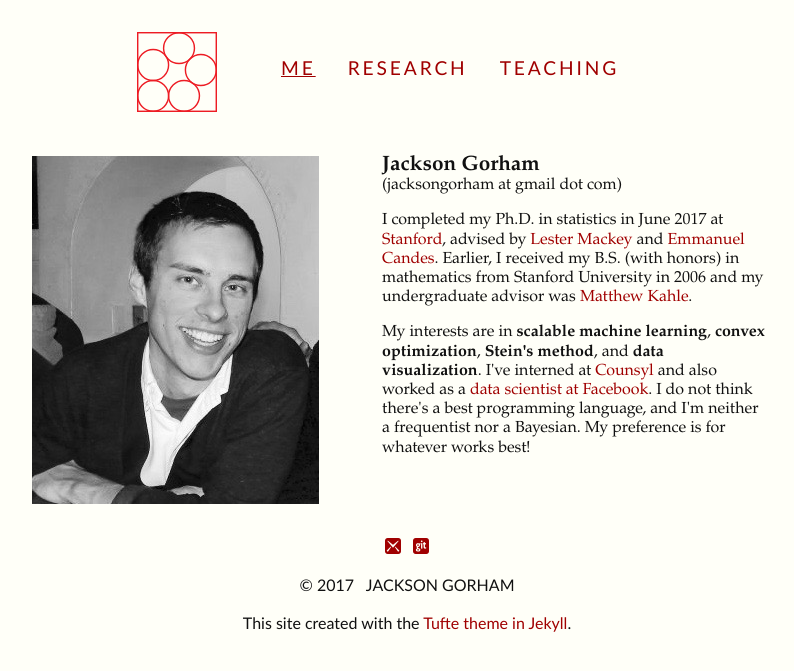
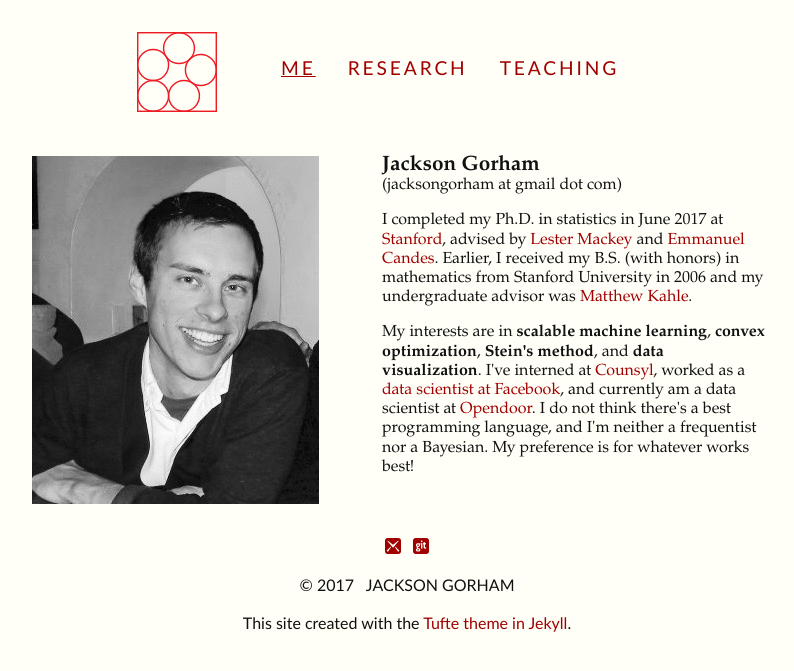
Before and after one commit to jgorham/jgorham.github.io, a Jekyll site: the page built from index.md, in a window 1280 px wide. Shown: the top 671 px of the page, without its empty margins (233-1027 px from the left). Built offline with Jekyll 4.4.1, drawn with Linux system fonts in a browser that asks for light colours.

Commit message:
Add Opendoor to bio.

```diff
--- a/index.md
+++ b/index.md
@@ -23,13 +23,13 @@ was <a href="http://www.matthewkahle.org/">Matthew Kahle</a>.
       </p>
       <p>
 My interests are in <b>scalable machine learning</b>, <b>convex
-optimization</b>,
-<b>Stein's method</b>, and <b>data visualization</b>. I've interned at
-<a href="https://www.counsyl.com/">Counsyl</a> and also worked as
-a <a href="https://research.facebook.com/datascience/">data scientist at
-Facebook</a>. I do not think there's a best programming language, and I'm
-neither a frequentist nor a Bayesian. My preference is for whatever works
-best!
+optimization</b>, <b>Stein's method</b>, and <b>data visualization</b>. I've
+interned at <a href="https://www.counsyl.com/">Counsyl</a>, worked as a <a
+href="https://research.facebook.com/datascience/">data scientist at
+Facebook</a>, and currently am a data scientist at <a
+href="https://www.opendoor.com/">Opendoor</a>.  I do not think there's a
+best programming language, and I'm neither a frequentist nor a Bayesian. My
+preference is for whatever works best!
       </p>
     </div>
   </div>
```
